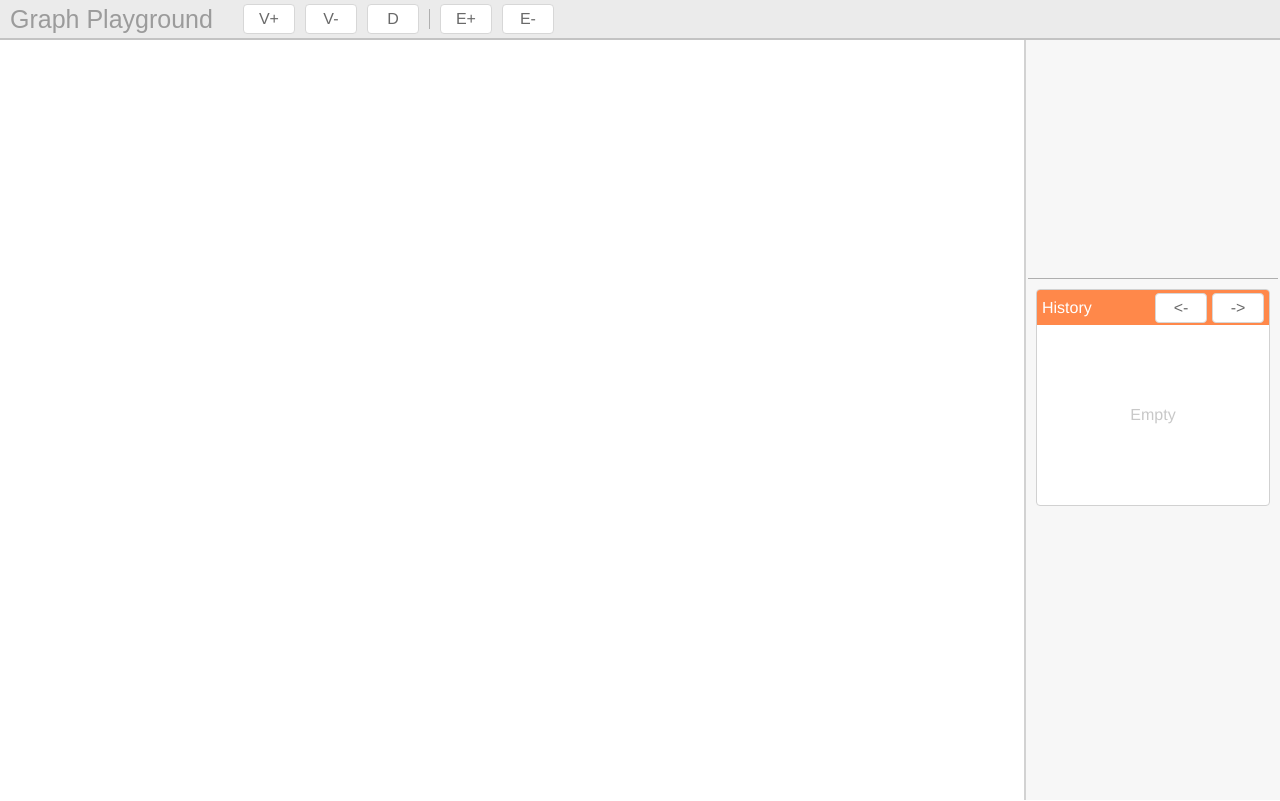
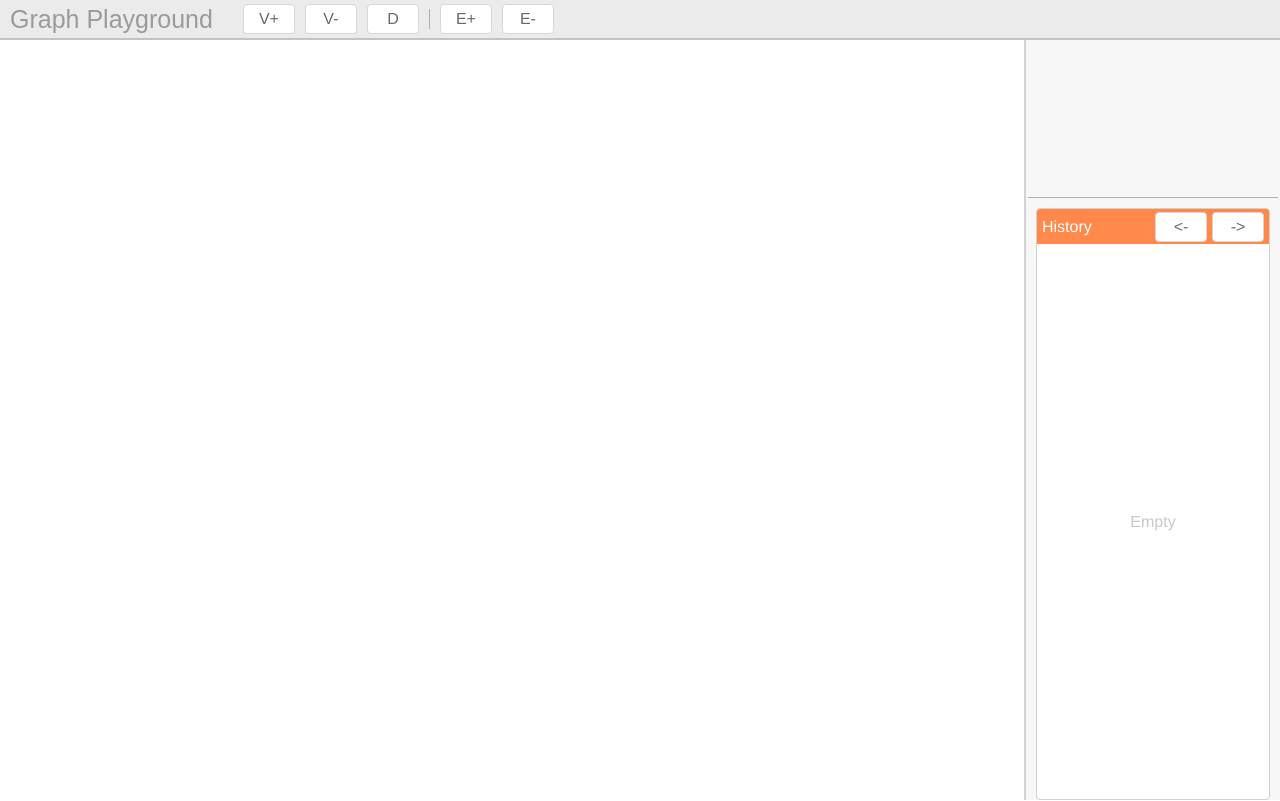
Before and after one commit to borisovdenis-kb/graph-playground, a Vue app: page / in a window 1280 px wide. Built offline with nearby package versions, Linux system fonts and the light colour scheme.

Commit message:
bugfix(undo-redo): increased height of command history component

```diff
--- a/src/components/AppCommandHistory/app-command-history.css
+++ b/src/components/AppCommandHistory/app-command-history.css
@@ -34,7 +34,7 @@
 }
 
 .app-command-history__command-list {
-  height: 180px;
+  height: 555px;
   overflow-y: scroll;
 }
 
@@ -92,6 +92,6 @@
   margin-left: 5px;
 }
 
-.app-command-history__row:hover {
-  height: 30px;
-}
+/*.app-command-history__row:hover {*/
+  /*height: 30px;*/
+/*}*/
```
